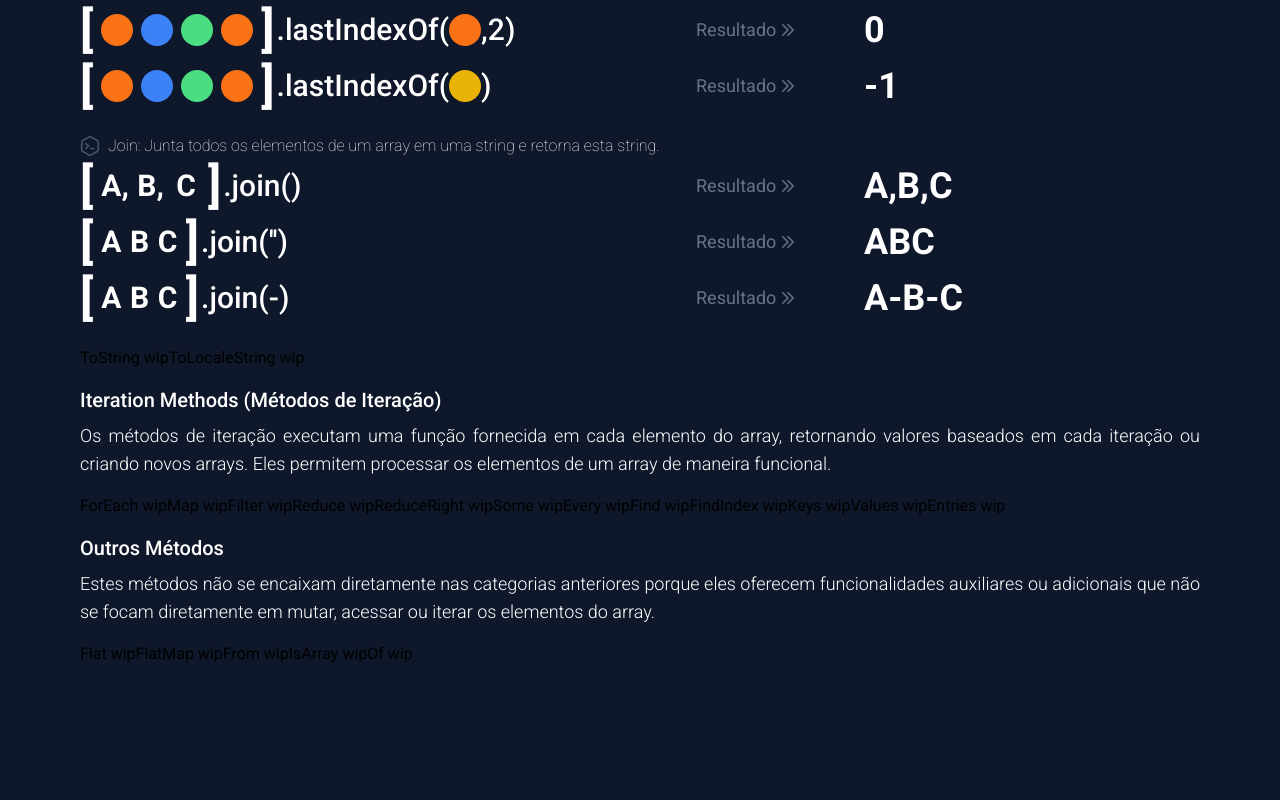
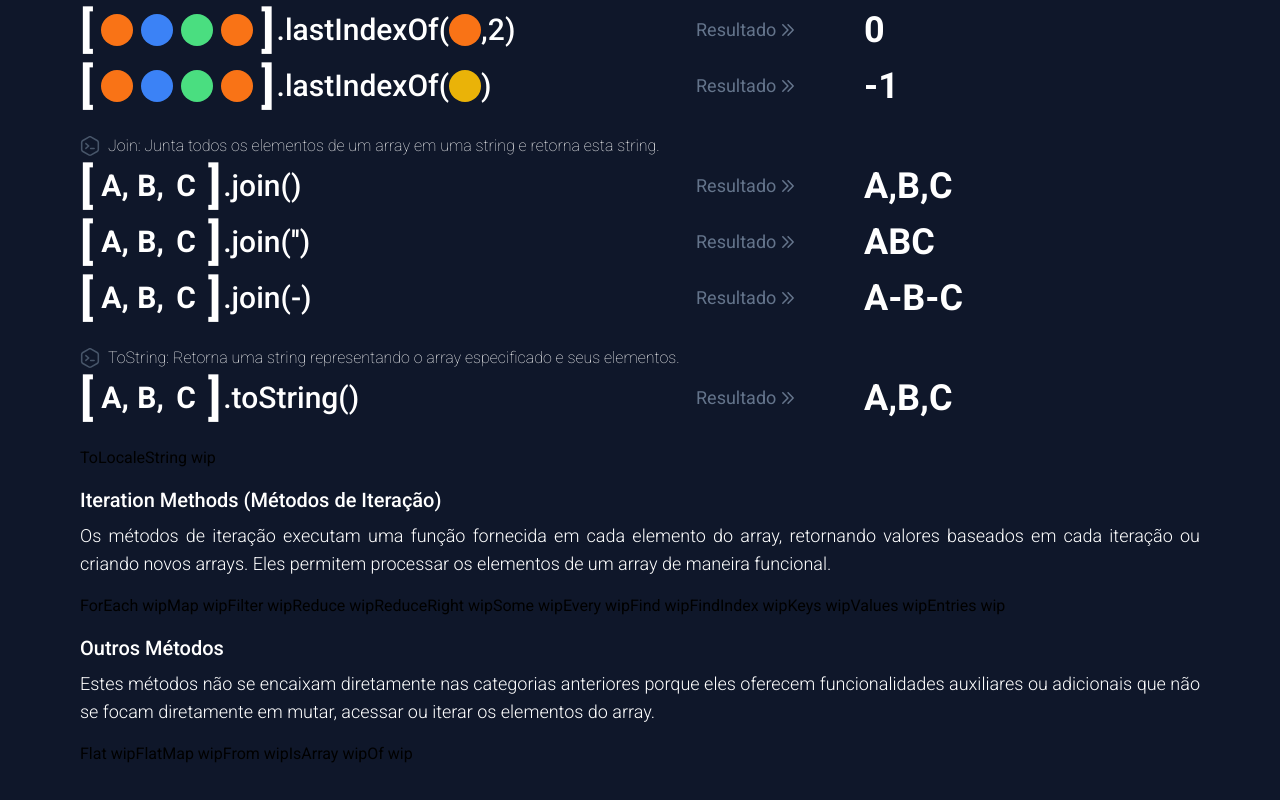
Before and after one commit to eduardodallmann/array-visualised, a Next.js app: page / in a window 1280 px wide. Shown: the part 2274-3074 px from the top of the page. Before the commit the page ends 3020 px from the top, so only its background shows below. Built offline with nearby package versions, Linux system fonts and the light colour scheme.

Commit message:
tostring

```diff
--- a/src/components/accessor-arrays/join.tsx
+++ b/src/components/accessor-arrays/join.tsx
@@ -53,7 +53,7 @@ export function Join() {
 
       <ExampleWrapper>
         <ArrayFunctionBlockWrapper>
-          <ArrayBlock itens={join2} />
+          <ArrayBlock itens={join2} showComma />
           <FunctionBlock functionName="join" itens={joinParam2} />
         </ArrayFunctionBlockWrapper>
         <ResultBlock>{concatResult2}</ResultBlock>
@@ -61,7 +61,7 @@ export function Join() {
 
       <ExampleWrapper>
         <ArrayFunctionBlockWrapper>
-          <ArrayBlock itens={join3} />
+          <ArrayBlock itens={join3} showComma />
           <FunctionBlock functionName="join" itens={joinParam3} />
         </ArrayFunctionBlockWrapper>
         <ResultBlock>{concatResult3}</ResultBlock>
--- a/src/components/accessor-arrays/to-string.tsx
+++ b/src/components/accessor-arrays/to-string.tsx
@@ -1,3 +1,37 @@
+import { ArrayBlock } from '../commons/array-block';
+import { ArrayFunctionBlockWrapper } from '../commons/array-function-block-wrapper';
+import { ExampleContainer } from '../commons/example-container';
+import { ExampleWrapper } from '../commons/example-wrapper';
+import { FunctionBlock } from '../commons/function-block';
+import { ResultBlock } from '../commons/result-block';
+import type { FunctionBlockType } from '../commons/types';
+
+const code = `const array1 = [1, 2, 'a', '1a'];
+
+console.log(array1.toString());
+// Saída esperada: "1,2,a,1a"
+`;
+
+const toString1: Array<FunctionBlockType> = [
+  { id: crypto.randomUUID(), element: 'A' },
+  { id: crypto.randomUUID(), element: 'B' },
+  { id: crypto.randomUUID(), element: 'C' },
+];
+const toStringResult1 = toString1.map((e) => e.element).toString();
+
 export function ToString() {
-  return <>ToString wip</>;
+  return (
+    <ExampleContainer>
+      <ExampleWrapper
+        explanation="ToString: Retorna uma string representando o array especificado e seus elementos."
+        code={code}
+      >
+        <ArrayFunctionBlockWrapper>
+          <ArrayBlock itens={toString1} showComma />
+          <FunctionBlock functionName="toString" itens={[]} />
+        </ArrayFunctionBlockWrapper>
+        <ResultBlock>{toStringResult1}</ResultBlock>
+      </ExampleWrapper>
+    </ExampleContainer>
+  );
 }
```
